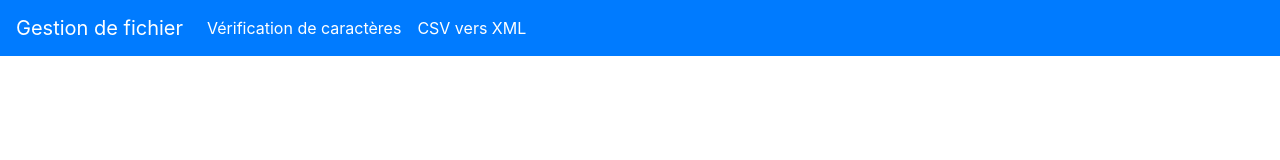
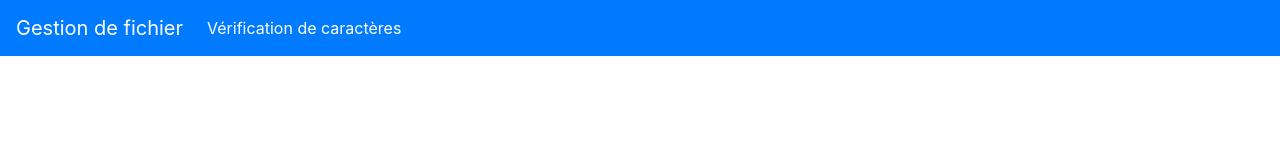
Before and after one commit to botflux/file-plateform, a Vue app: page /csv-to-xml/file in a window 1280 px wide. Shown: the top 160 px of the page. Built offline with nearby package versions, Linux system fonts and the light colour scheme.

Commit message:
Revert "feat: csv to xml route"
This reverts commit 4140990652e08073c5919e0fc114041efcd27e78.

```diff
--- a/src/components/AppHeader.vue
+++ b/src/components/AppHeader.vue
@@ -8,10 +8,7 @@
     <div class="collapse navbar-collapse" id="navbarSupportedContent">
         <ul class="navbar-nav mr-auto">
             <li class="nav-item active">
-                <router-link class="nav-link" :to="{ name: 'character-checker' }">Vérification de caractères</router-link>
-            </li>
-            <li class="nav-item active">
-                <router-link class="nav-link" :to="{ name: 'csv-to-xml' }">CSV vers XML</router-link>
+                <router-link class="nav-link" :to="{ name: 'character-checker' }">Vérification de caractères <span class="sr-only">(current)</span></router-link>
             </li>
         </ul>
     </div>
--- a/src/router.js
+++ b/src/router.js
@@ -20,16 +20,6 @@ export default new Router({
       // this generates a separate chunk (about.[hash].js) for this route
       // which is lazy-loaded when the route is visited.
       component: () => import(/* webpackChunkName: "about" */ './views/character-checker/index.vue')
-    }, {
-      path: '/csv-to-xml',
-      component: () => import('./views/csv-to-xml/index.vue'),
-      children: [
-        {
-          path: '',
-          name: 'csv-to-xml',
-          component: () => import('./views/csv-to-xml/start.vue')
-        }
-      ]
     }
   ]
 })
--- a/src/views/csv-to-xml/index.vue
+++ /dev/null
@@ -1,17 +0,0 @@
-<template>
-    <div class="csv-to-xml">
-        <div class="jumbotron">
-            <div class="container">
-                <h1 class="display-4">CSV vers XML</h1>
-                <p class="lead">Convertir des fichiers CSV vers XML.</p>
-            </div>
-        </div>
-        <router-view></router-view>
-    </div>
-</template>
-
-<script>
-export default {
-    name: 'CSVToXMLIndex'
-}
-</script>
--- a/src/views/csv-to-xml/start.vue
+++ /dev/null
@@ -1,5 +0,0 @@
-<template>
-    <div class="container d-flex justify-content-center">
-        <router-link :to="{ name: 'character-checker' }" class="btn btn-success">Commencer la conversion</router-link>
-    </div>
-</template>
```
